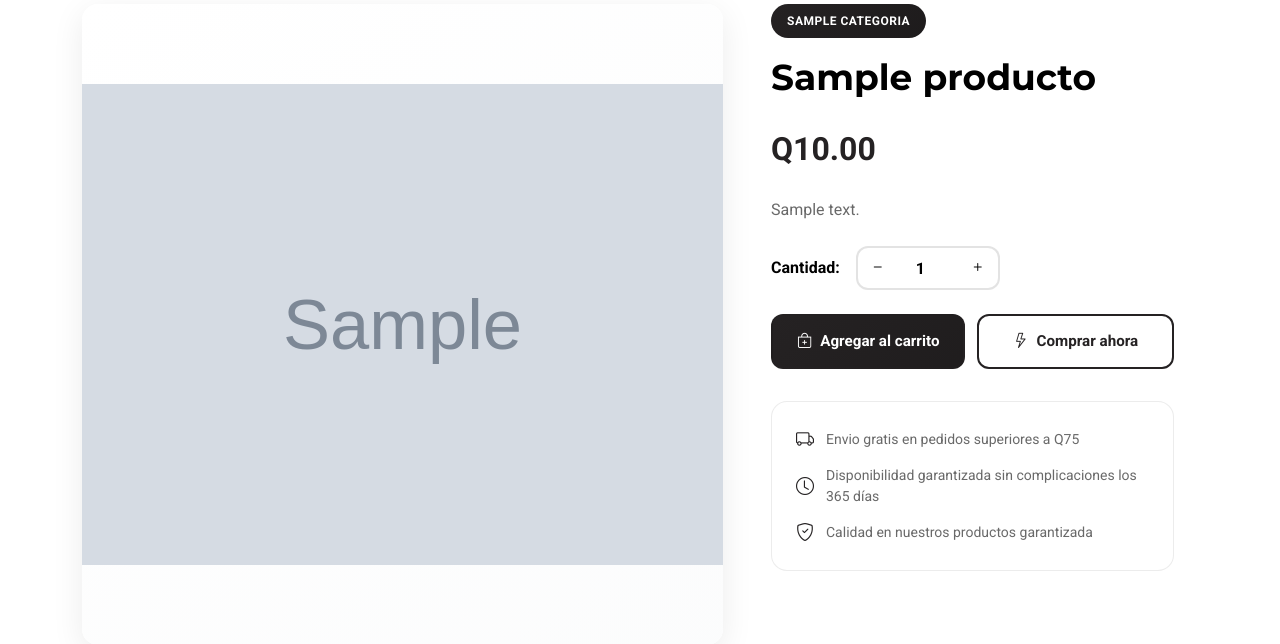
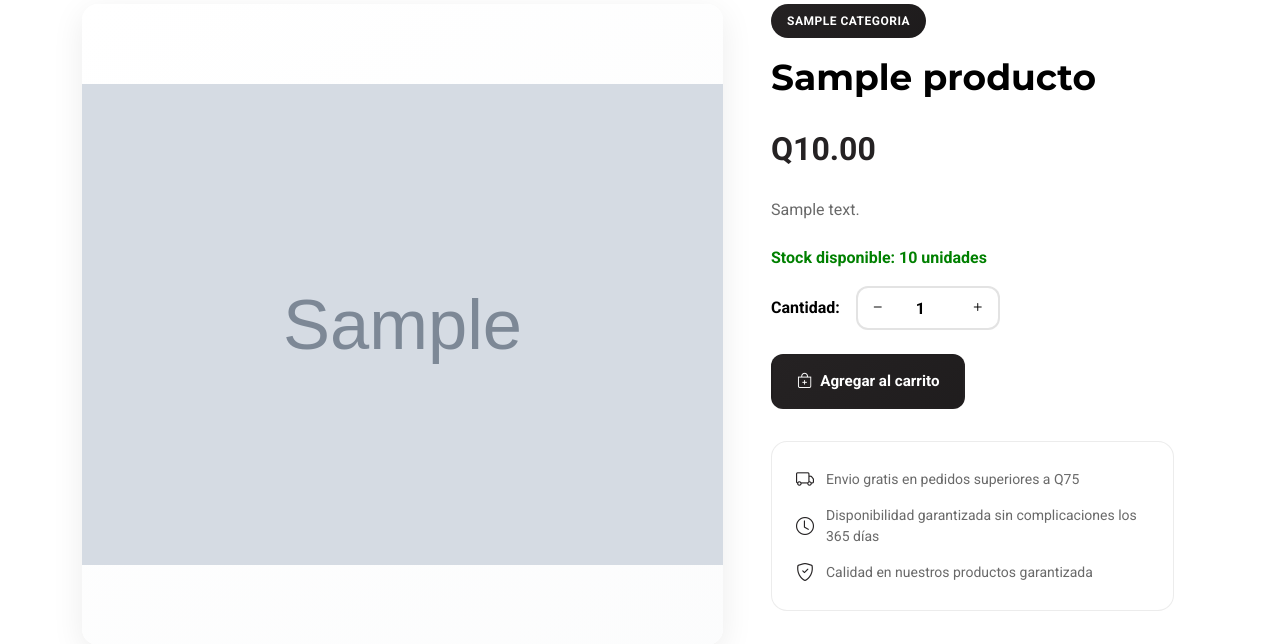
Before and after one commit to RicardoVasquezUMG/proyectoIngSoftware, a Django app: page /cliente/producto/1/ in a window 1280 px wide. Shown: the part 272-916 px from the top of the page. Run offline with Django 5.2, Linux system fonts and the light colour scheme; tables that the repository leaves empty hold one stand-in row (values such as "Sample post"); grey boxes marked "Sample" are stand-in pictures; some libraries are stand-ins or nearby versions.

Commit message:
Correcciones ( actualizar stock, carrito habilitar boton ,  pedido eliminar)

```diff
--- a/Apps/Cliente/templates/detalle_producto.html
+++ b/Apps/Cliente/templates/detalle_producto.html
@@ -66,6 +66,15 @@
 
               <!-- Purchase Options -->
               <div class="purchase-section">
+                <div class="stock-info">
+                  {% if producto.stock > 0 %}
+                    <p style="color: green; font-weight: bold;">Stock disponible: {{ producto.stock }} unidades</p>
+                  {% else %}
+                    <p style="color: red; font-weight: bold;">Sin stock disponible</p>
+                  {% endif %}
+                </div>
+
+                {% if producto.stock > 0 %}
                   <div class="quantity-control">
                     <label class="control-label">Cantidad:</label>
                     <div class="quantity-input-group">
@@ -73,7 +82,7 @@
                         <button class="quantity-btn decrease" type="button">
                           <i class="bi bi-dash"></i>
                         </button>
-                      <input type="number" class="quantity-input" value="1" min="1" max="18">
+                        <input type="number" class="quantity-input" value="1" min="1" max="{{ producto.stock }}">
                         <button class="quantity-btn increase" type="button">
                           <i class="bi bi-plus"></i>
                         </button>
@@ -90,11 +99,15 @@
                         Agregar al carrito
                       </button>
                     </form>
-                    <a href="{% url 'Cliente:formulario_pedido' %}" class="btn secondary-action">
-                      <i class="bi bi-lightning"> </i>
-                      Comprar ahora
-                    </a>
                   </div>
+                {% else %}
+                  <div class="action-buttons">
+                    <button type="button" class="btn primary-action" disabled style="opacity: 0.5; cursor: not-allowed;">
+                      <i class="bi bi-bag-plus"></i>
+                      No disponible
+                    </button>
+                  </div>
+                {% endif %}
               </div>
 
               <!-- Benefits List -->
--- a/Apps/Cliente/views.py
+++ b/Apps/Cliente/views.py
@@ -110,8 +110,23 @@ def agregar_al_carrito(request, producto_id):
 	producto = get_object_or_404(Producto, id=producto_id)
 	carrito = request.session.get('carrito', {})
 	cantidad = int(request.POST.get('cantidad', 1))
+
 	if cantidad <= 0:
 		return redirect('Cliente:carrito')
+
+	# Validar que el producto tiene stock
+	if producto.stock == 0:
+		messages.error(request, f'Lo sentimos, {producto.nombre} no tiene stock disponible.')
+		return redirect('Cliente:carrito')
+
+	# Validar que la cantidad a agregar no exceda el stock disponible
+	cantidad_actual_en_carrito = carrito.get(str(producto_id), {}).get('cantidad', 0)
+	cantidad_total = cantidad_actual_en_carrito + cantidad
+
+	if cantidad_total > producto.stock:
+		messages.error(request, f'La cantidad solicitada para {producto.nombre} excede el stock disponible ({producto.stock}).')
+		return redirect('Cliente:carrito')
+
 	if str(producto_id) in carrito:
 		carrito[str(producto_id)]['cantidad'] += cantidad
 	else:
@@ -128,6 +143,7 @@ def agregar_al_carrito(request, producto_id):
 	request.session['carrito'] = carrito
 	request.session['carrito_cantidad'] = carrito_cantidad
 	request.session.modified = True
+	messages.success(request, f'{producto.nombre} agregado al carrito exitosamente.')
 	return redirect('Cliente:carrito')
 
 @require_POST
@@ -293,26 +309,46 @@ def formulario_pedido(request):
 		direccion_id = request.POST.get('direccion') if not retiro_tienda else None
 		comentario = request.POST.get('comentario', '')
 		direccion_obj = Direccion.objects.get(id=direccion_id) if direccion_id else None
-		pedido = Pedido.objects.create(
-			cliente=cliente,
-			envio=not retiro_tienda,
-			estado='pendiente',
-			direccion_envio=direccion_obj,
-			comentarios=comentario
-		)
-		for item in productos:
-			producto_obj = Producto.objects.get(id=item['id'])
-			PedidoDetalle.objects.create(
-				pedido=pedido,
-				producto=producto_obj,
-				cantidad=item['cantidad'],
-				precio_unitario=producto_obj.precio_efectivo
-			)
-		# Limpiar carrito
-		request.session['carrito'] = {}
-		request.session['carrito_cantidad'] = 0
-		request.session.modified = True
-		return redirect(reverse('Cliente:ordenes_ver', args=[pedido.id]))
+
+		try:
+			with transaction.atomic():
+				# Crear el pedido
+				pedido = Pedido.objects.create(
+					cliente=cliente,
+					envio=not retiro_tienda,
+					estado='pendiente',
+					direccion_envio=direccion_obj,
+					comentarios=comentario
+				)
+
+				# Crear detalles del pedido y descontar stock
+				for item in productos:
+					producto_obj = Producto.objects.get(id=item['id'])
+
+					if producto_obj.stock < item['cantidad']:
+						raise ValueError(f"No hay suficiente stock para {producto_obj.nombre}")
+
+					PedidoDetalle.objects.create(
+						pedido=pedido,
+						producto=producto_obj,
+						cantidad=item['cantidad'],
+						precio_unitario=producto_obj.precio_efectivo
+					)
+
+					# Descontar stock
+					producto_obj.stock -= item['cantidad']
+					producto_obj.save()
+
+				# Limpiar carrito
+				request.session['carrito'] = {}
+				request.session['carrito_cantidad'] = 0
+				request.session.modified = True
+
+				return redirect(reverse('Cliente:ordenes_ver', args=[pedido.id]))
+		except ValueError as e:
+			# Manejar el error de stock insuficiente
+			messages.error(request, str(e))
+			return redirect('Cliente:carrito') # Redirigir de nuevo al carrito
 
 	return render(request, 'pedido_formulario.html', {
 		'direcciones': direcciones,
--- a/Apps/Negocio/templates/pedidoCRUD.html
+++ b/Apps/Negocio/templates/pedidoCRUD.html
@@ -16,7 +16,7 @@
                             <th style="background:#111; color:#fff;">Cliente</th>
                             <th style="background:#111; color:#fff;">Fecha</th>
                             <th style="background:#111; color:#fff;">Estado</th>
-                            <th style="background:#111; color:#fff;">Dirección</th>
+                            <th style="background:#111; color:#fff;">Dirección - Teléfono</th>
                             <th style="background:#111; color:#fff;">Comentarios</th>
                             <th style="background:#111; color:#fff;">Acciones</th>
                         </tr>
@@ -26,14 +26,14 @@
                         <tr>
                             <td>{{ pedido.id }}</td>
                             <td>{{ pedido.cliente.perfil.get_full_name|default:pedido.cliente.perfil.username }}</td>
-                            <td>{{ pedido.fecha }}</td>
+                            <td>{{ pedido.fecha|date:"d/m/Y" }}</td>
                             <td>{{ pedido.estado }}</td>
                             <td>{% if pedido.direccion_envio %}{{ pedido.direccion_envio }}{% else %}Retiro en tienda{% endif %}</td>
                             <td>{{ pedido.comentarios }}</td>
                             <td>
                                 <a href="{% url 'Negocio:pedido_ver' pedido.id %}" class="btn btn-outline-secondary btn-sm" style="border-radius: 4px; border: 1px solid #bbb; background: none; color: #333;">Ver</a>
                                 <a href="{% url 'Negocio:pedido_editar' pedido.id %}" class="btn btn-outline-primary btn-sm" style="border-radius: 4px; border: 1px solid #007bff; background: none; color: #007bff;">Editar</a>
-                                <form method="post" action="{% url 'Negocio:pedido_eliminar' pedido.id %}" style="display:inline;">
+                                <form method="post" action="{% url 'Negocio:pedido_eliminar' pedido.id %}" style="display:inline;" onsubmit="return confirm('¿Estás seguro de que deseas borrar este pedido?');">
                                     {% csrf_token %}
                                     <button type="submit" class="btn btn-outline-danger btn-sm" style="border-radius: 4px; border: 1px solid #dc3545; background: none; color: #dc3545;">Eliminar</button>
                                 </form>
```
Also changed, not shown: Apps/Cliente/templates/carrito.html (+9 -3 lines). Lines whose indentation alone changed are shown as unchanged.
